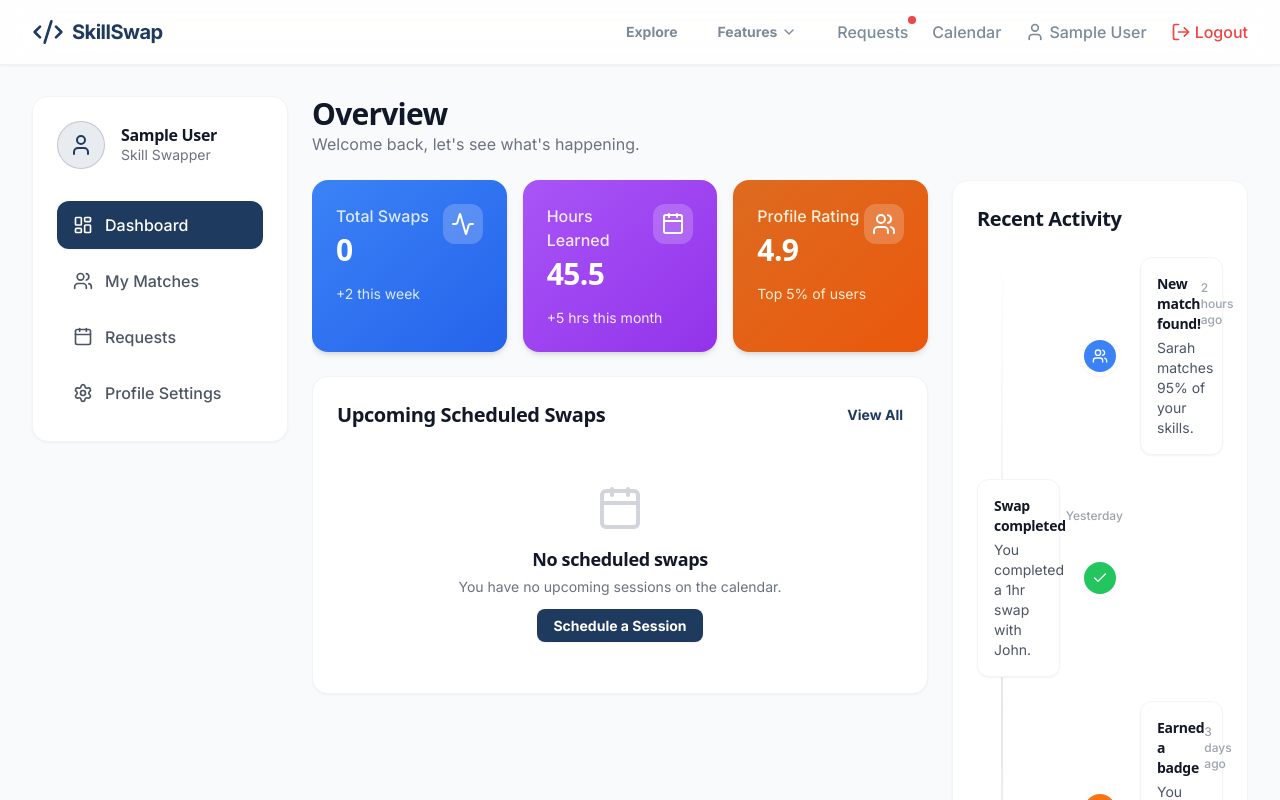
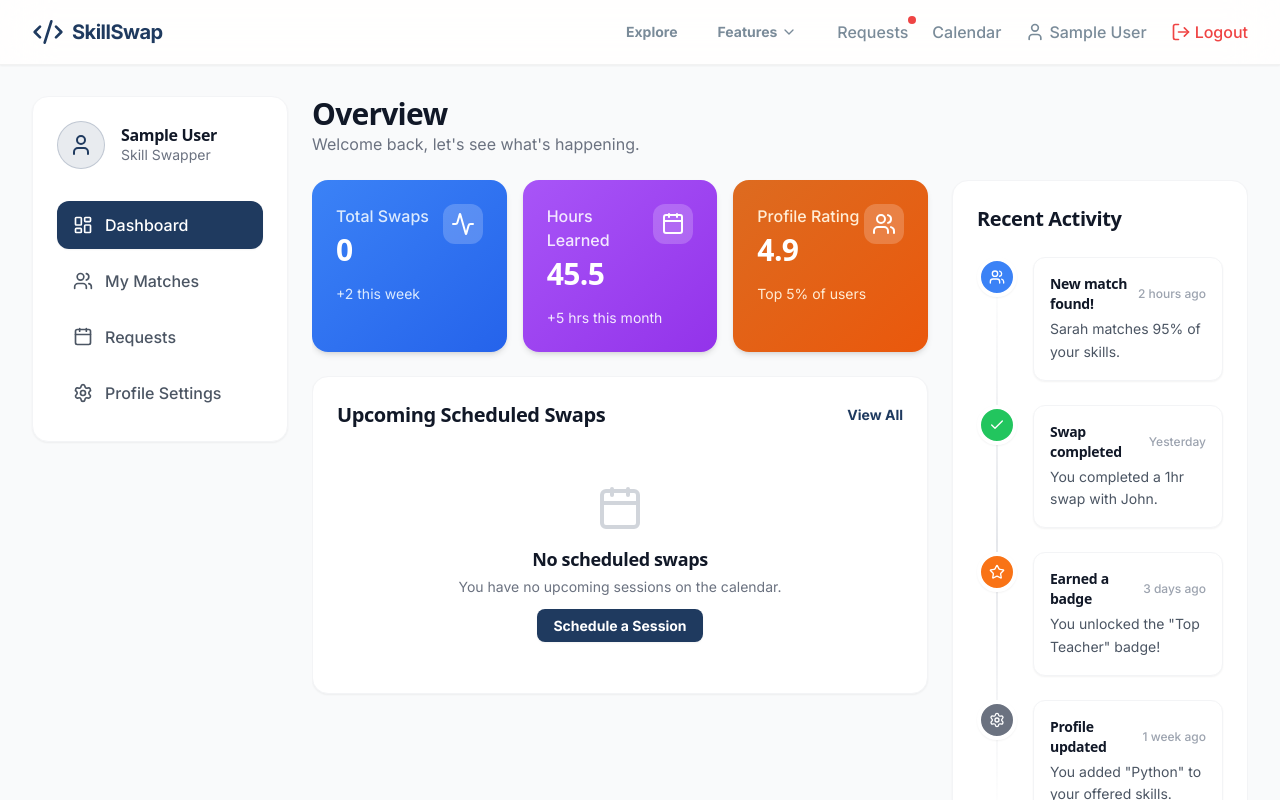
Before and after one commit to Zeelkundariya/LedgerCore_working, a Next.js app in the folder client/: page /dashboard in a window 1280 px wide. Shown: the top 800 px of the page. Built offline with nearby package versions, Linux system fonts and the light colour scheme; no server answers; sample sign-in values are in the browser's storage.

Commit message:
Fix Dashboard Recent Activity layout and Profile Settings fetch

```diff
--- a/client/src/app/dashboard/page.js
+++ b/client/src/app/dashboard/page.js
@@ -210,24 +210,24 @@ export default function Dashboard() {
                   <h2 className="text-xl font-bold text-gray-900">Recent Activity</h2>
                 </div>
 
-                <div className="space-y-6 relative before:absolute before:inset-0 before:ml-5 before:-translate-x-px md:before:ml-6 md:before:translate-x-0 before:h-full before:w-0.5 before:bg-gradient-to-b before:from-transparent before:via-gray-200 before:to-transparent">
+                <div className="space-y-6 relative before:absolute before:inset-0 before:ml-5 before:-translate-x-px before:h-full before:w-0.5 before:bg-gradient-to-b before:from-transparent before:via-gray-200 before:to-transparent">
                   {[
                     { title: 'New match found!', desc: 'Sarah matches 95% of your skills.', time: '2 hours ago', icon: <Users className="w-4 h-4 text-white" />, color: 'bg-blue-500' },
                     { title: 'Swap completed', desc: 'You completed a 1hr swap with John.', time: 'Yesterday', icon: <Check className="w-4 h-4 text-white" />, color: 'bg-green-500' },
                     { title: 'Earned a badge', desc: 'You unlocked the "Top Teacher" badge!', time: '3 days ago', icon: <Star className="w-4 h-4 text-white" />, color: 'bg-orange-500' },
                     { title: 'Profile updated', desc: 'You added "Python" to your offered skills.', time: '1 week ago', icon: <Settings className="w-4 h-4 text-white" />, color: 'bg-gray-500' }
                   ].map((act, i) => (
-                    <div key={i} className="relative flex items-center justify-between md:justify-normal md:odd:flex-row-reverse group is-active">
-                      <div className={`flex items-center justify-center w-10 h-10 rounded-full border-4 border-white shrink-0 md:order-1 md:group-odd:-translate-x-1/2 md:group-even:translate-x-1/2 shadow-sm ${act.color} z-10`}>
+                    <div key={i} className="relative flex items-start gap-4 group">
+                      <div className={`flex items-center justify-center w-10 h-10 rounded-full border-4 border-white shrink-0 shadow-sm ${act.color} z-10`}>
                         {act.icon}
                       </div>
 
-                      <div className="w-[calc(100%-4rem)] md:w-[calc(50%-2.5rem)] p-4 rounded-xl border border-gray-100 bg-white shadow-sm hover:shadow-md transition-shadow">
-                        <div className="flex items-center justify-between mb-1">
+                      <div className="flex-1 p-4 rounded-xl border border-gray-100 bg-white shadow-sm hover:shadow-md transition-shadow">
+                        <div className="flex flex-col xl:flex-row xl:items-center justify-between mb-2 xl:mb-1 gap-1">
                           <h4 className="font-bold text-gray-900 text-sm">{act.title}</h4>
-                          <time className="text-xs text-gray-400 font-medium">{act.time}</time>
+                          <time className="text-xs text-gray-400 font-medium whitespace-nowrap">{act.time}</time>
                         </div>
-                        <p className="text-sm text-gray-600">{act.desc}</p>
+                        <p className="text-sm text-gray-600 leading-relaxed">{act.desc}</p>
                       </div>
                     </div>
                   ))}
--- a/client/src/app/profile/[id]/page.js
+++ b/client/src/app/profile/[id]/page.js
@@ -29,13 +29,36 @@ export default function ProfileView() {
 
   const fetchTargetUser = async (userId) => {
     try {
-      const res = await fetch(`http://localhost:5000/api/users/search`);
-      const allUsers = await res.json();
-      const found = allUsers.find(u => u._id === userId);
-      if (found) {
-        setTargetUser(found);
+      const token = localStorage.getItem('token');
+
+      // First check if it's the current user
+      const meRes = await fetch(`http://localhost:5000/api/users/me`, {
+        headers: { Authorization: `Bearer ${token}` }
+      });
+      if (meRes.ok) {
+        const me = await meRes.json();
+        if (me._id === userId) {
+          setTargetUser(me);
+          setLoading(false);
+          return;
+        }
+      }
+
+      // If not current user, search other public users
+      const res = await fetch(`http://localhost:5000/api/users/search`, {
+        headers: { Authorization: `Bearer ${token}` }
+      });
+
+      if (res.ok) {
+        const allUsers = await res.json();
+        const found = allUsers.find(u => u._id === userId);
+        if (found) {
+          setTargetUser(found);
+        } else {
+          setError('User not found.');
+        }
       } else {
-        setError('User not found.');
+        setError('Error fetching user.');
       }
     } catch (err) {
       setError('Error fetching user.');
```
